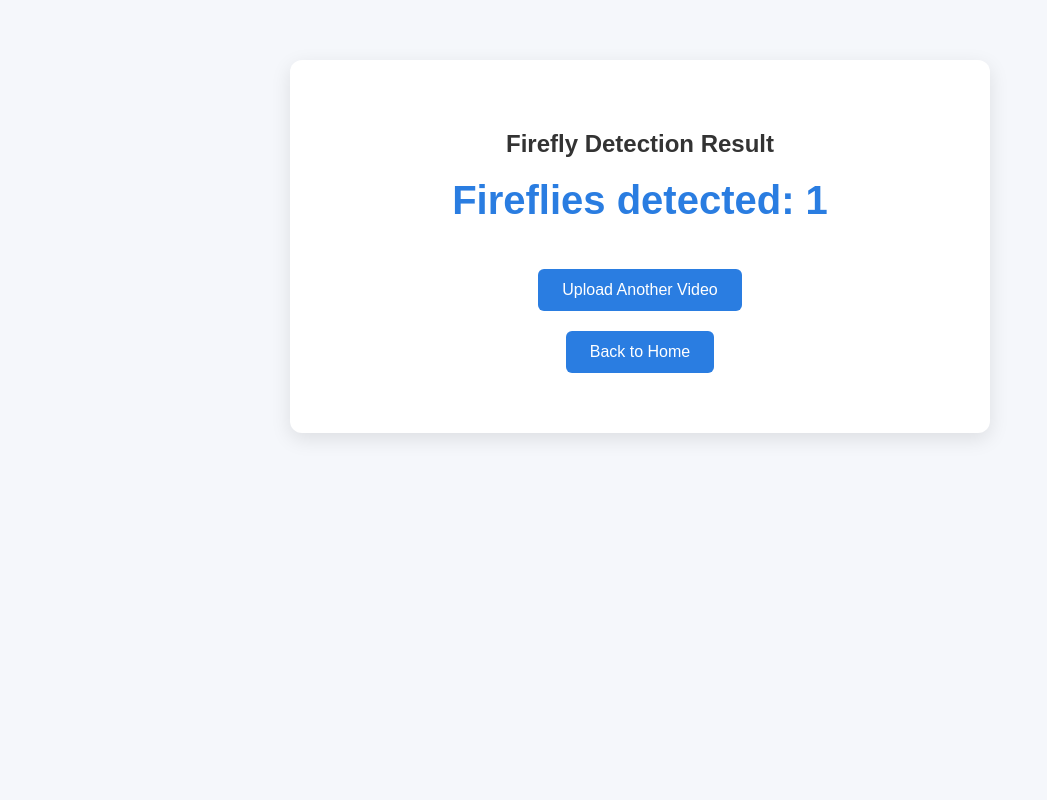
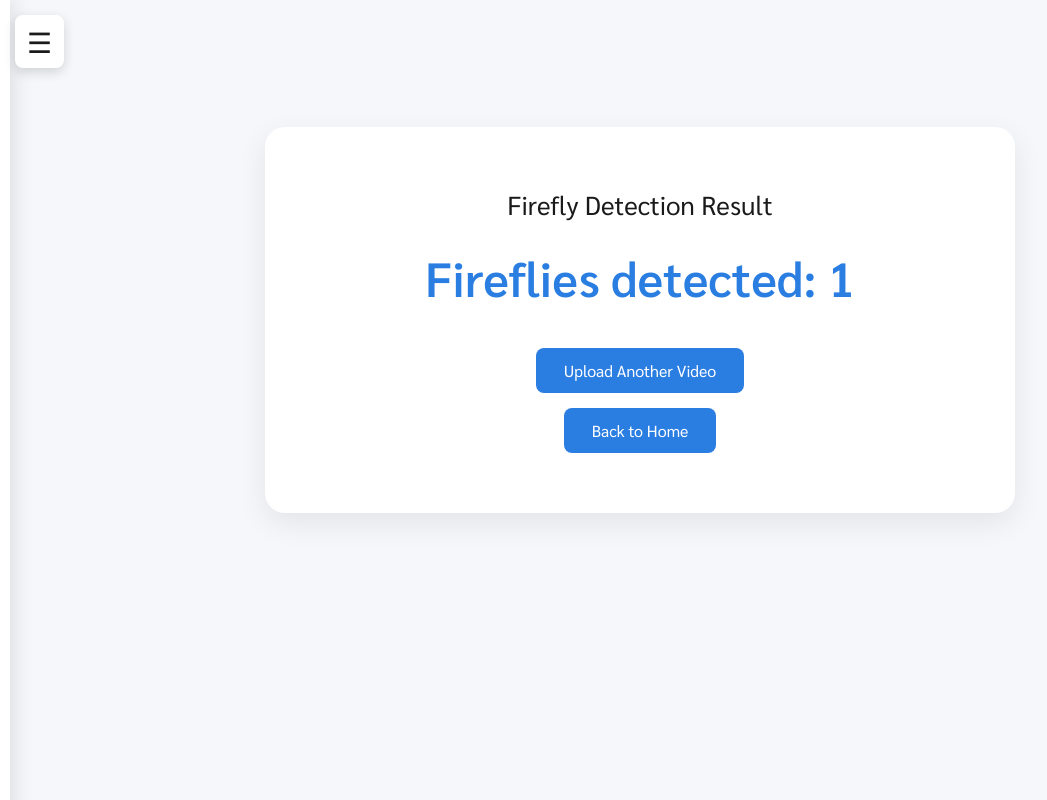
Before and after one commit to Wasupol112/firefly, a Flask app: template templates/result.html in a window 1280 px wide. Shown: the whole page, without its empty margins (0-1047 px from the left). Run offline with Flask 3, Linux system fonts and the light colour scheme; the visitor is signed in with stand-in values (Sample User, id 1); tables that the repository leaves empty hold one stand-in row (values such as "Sample post"); the template is opened without the code that fills it: most values are stand-ins (such as "Sample title", 1, 10 or a date in 2020).

Commit message:
Update result.html

```diff
--- a/templates/result.html
+++ b/templates/result.html
@@ -1,83 +1,112 @@
-<!DOCTYPE html>
+{% extends "base.html" %}
 
-<html>
-
-<head>
-<title>Detection Result</title>
+{% block content %}
 
 <style>
 
-body{
-font-family: Arial, sans-serif;
-background:#f5f7fb;
-color:#333;
-text-align:center;
-margin-top:60px;
+.result-wrapper{
+display:flex;
+justify-content:center;
+align-items:center;
+min-height:70vh;
 }
 
-.container{
+.result-card{
 background:white;
-padding:50px;
-border-radius:12px;
-width:600px;
-margin:auto;
-box-shadow:0 6px 20px rgba(0,0,0,0.1);
+padding:60px 50px;
+border-radius:20px;
+box-shadow:0 10px 30px rgba(0,0,0,0.08);
+text-align:center;
+
+max-width:650px;
+width:100%;
 }
 
-h2{
-margin-bottom:15px;
+.result-title{
+font-size:26px;
+margin-bottom:25px;
 }
 
-.count{
-font-size:40px;
-margin-top:20px;
+.result-count{
+font-size:48px;
 color:#2a7de1;
-font-weight:bold;
+font-weight:600;
+margin-bottom:40px;
 }
 
-button{
-padding:12px 24px;
-margin:10px;
-border:none;
-border-radius:6px;
+.result-buttons{
+display:flex;
+flex-direction:column;
+gap:15px;
+align-items:center;
+}
+
+.result-btn{
+display:inline-block;
+padding:12px 28px;
+border-radius:8px;
 background:#2a7de1;
 color:white;
+text-decoration:none;
 font-size:16px;
-cursor:pointer;
 transition:0.2s;
 }
 
-button:hover{
+.result-btn:hover{
 background:#1d5fb0;
+}
+
+/* mobile */
+
+@media (max-width:600px){
+
+.result-card{
+padding:35px 25px;
+}
+
+.result-title{
+font-size:22px;
+}
+
+.result-count{
+font-size:34px;
+}
+
+.result-btn{
+width:100%;
+max-width:200px;
+}
+
 }
 
 </style>
 
-</head>
+<div class="result-wrapper">
 
-<body>
+<div class="result-card">
 
-<div class="container">
-
-<h2>Firefly Detection Result</h2>
-
-<div class="count">
-Fireflies detected: {{count}}
+<div class="result-title">
+Firefly Detection Result
 </div>
 
-<br><br>
+<div class="result-count">
+Fireflies detected: {{ count }}
+</div>
 
-<a href="/upload">
-<button>Upload Another Video</button>
+<div class="result-buttons">
+
+<a href="/upload" class="result-btn">
+Upload Another Video
 </a>
 
-<br>
-
-<a href="/dashboard">
-<button>Back to Home</button>
+<a href="/dashboard" class="result-btn">
+Back to Home
 </a>
 
 </div>
 
-</body>
-</html>
+</div>
+
+</div>
+
+{% endblock %}
```
